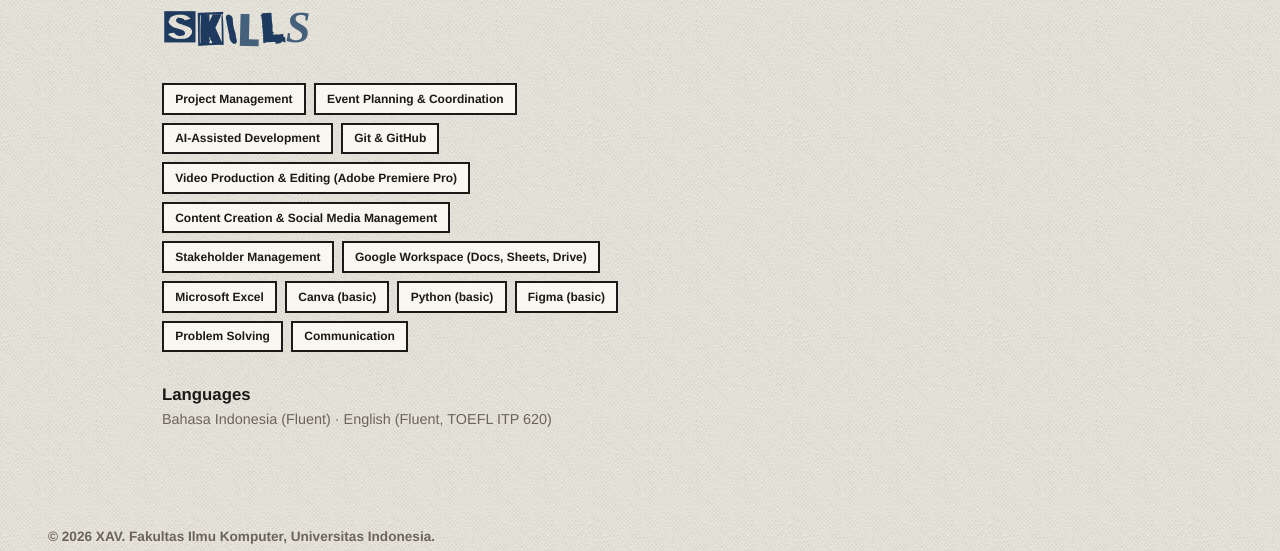
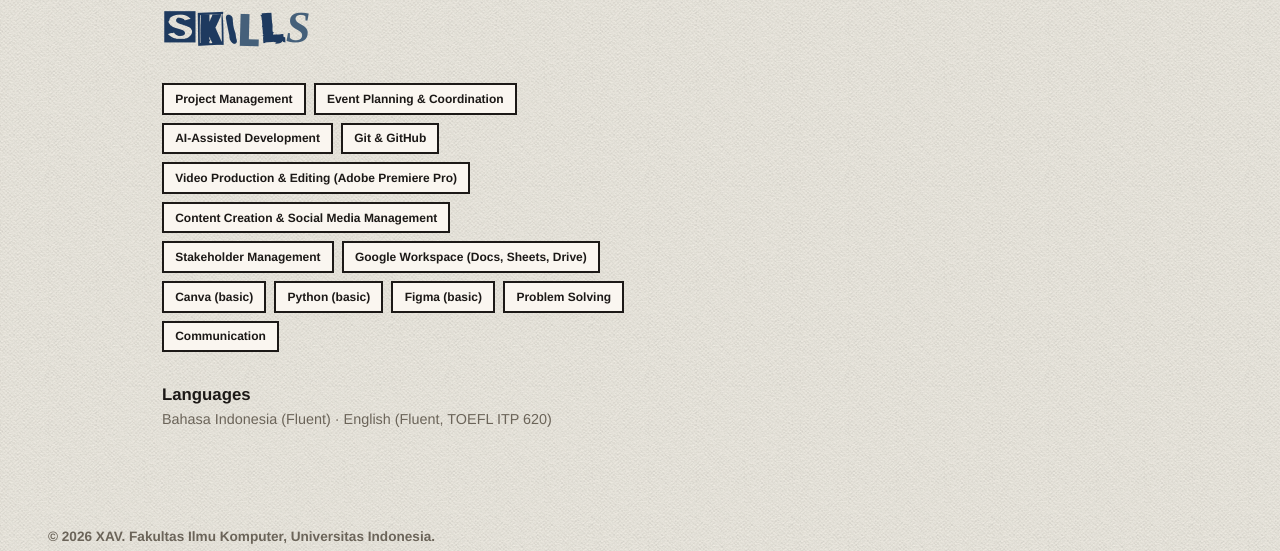
Before and after one commit to 6avier/myportofolio, a Django app: page / in a window 1280 px wide. Shown: the part 2911-3462 px from the top of the page. Run offline with Django 4.2, Linux system fonts and the light colour scheme; some libraries are stand-ins or nearby versions.

Commit message:
Modified and fixed some skills texts

```diff
--- a/templates/index.html
+++ b/templates/index.html
@@ -217,7 +217,6 @@
                         <li class="tag">Content Creation &amp; Social Media Management</li>
                         <li class="tag">Stakeholder Management</li>
                         <li class="tag">Google Workspace (Docs, Sheets, Drive)</li>
-                        <li class="tag">Microsoft Excel</li>
                         <li class="tag">Canva (basic)</li>
                         <li class="tag">Python (basic)</li>
                         <li class="tag">Figma (basic)</li>
```
